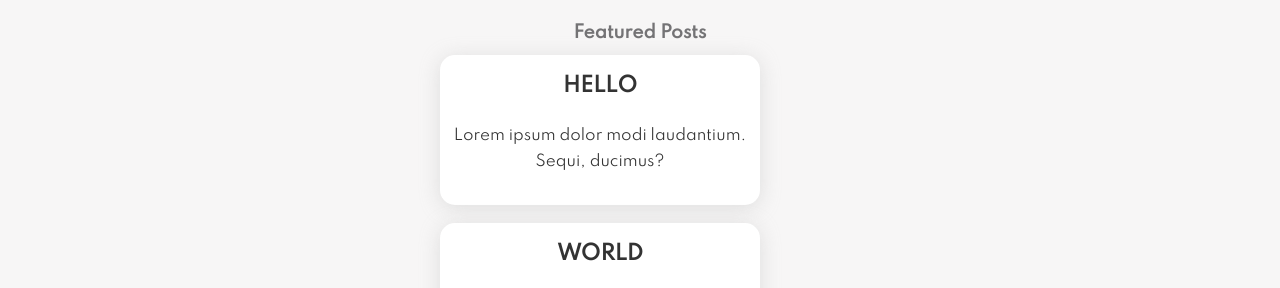
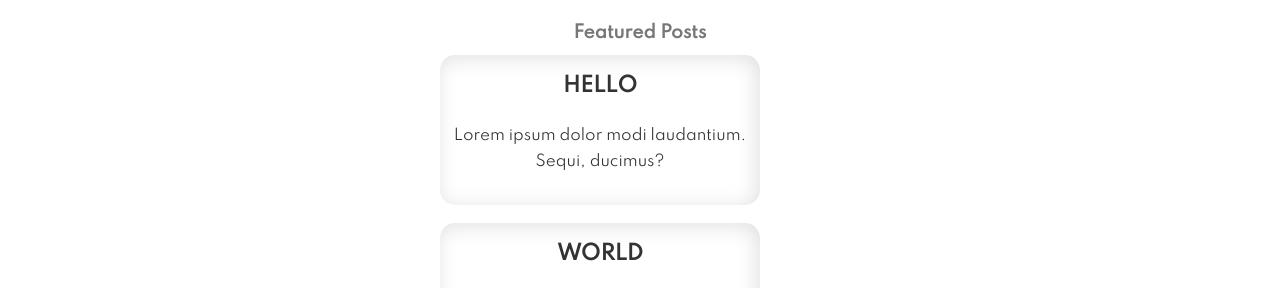
Before and after one commit to sulemanbalde/gatsby-sidedrawer, a Gatsby site: page / in a window 1280 px wide. Shown: the part 492-780 px from the top of the page. Built offline with nearby package versions, Linux system fonts and the light colour scheme; Gatsby itself is replaced by a stand-in of ours.

Commit message:
added Neumorphism Effect

```diff
--- a/src/components/styles/index.css
+++ b/src/components/styles/index.css
@@ -3,8 +3,8 @@
 }
 
 body {
-  background-color: rgb(247, 246, 246);
-  /* background-color: ; */
+  background-color: #f7f6f6;
+  background-color:#fff ;
 }
 .landingPage{
   height:54vh;
--- a/src/components/styles/skills.css
+++ b/src/components/styles/skills.css
@@ -5,7 +5,9 @@
   width: 320px;
   /* margin-left: 30%; */
   background-color: #fff;
-  box-shadow: 0 3px 20px rgba(211, 211, 211, 0.7);
+  box-shadow:inset -3px 3px 20px rgba(211, 211, 211, 0.7);
+
+  /* box-shadow: -3px -3px 7px #ffffffb2, 3px 3px 5px rgba(94, 104, 121, 0.945); */
   border-radius: 15px;
   text-align: center;
   margin-top: 0;
```
